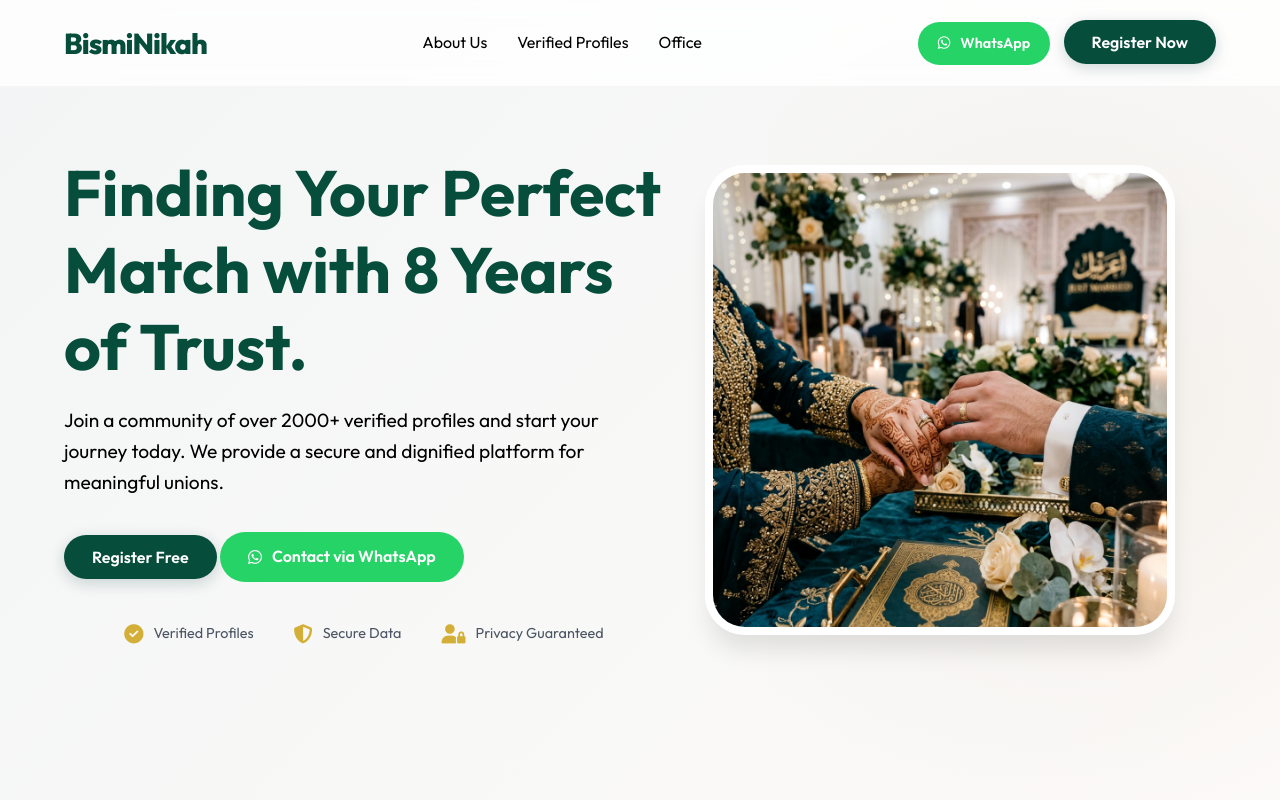
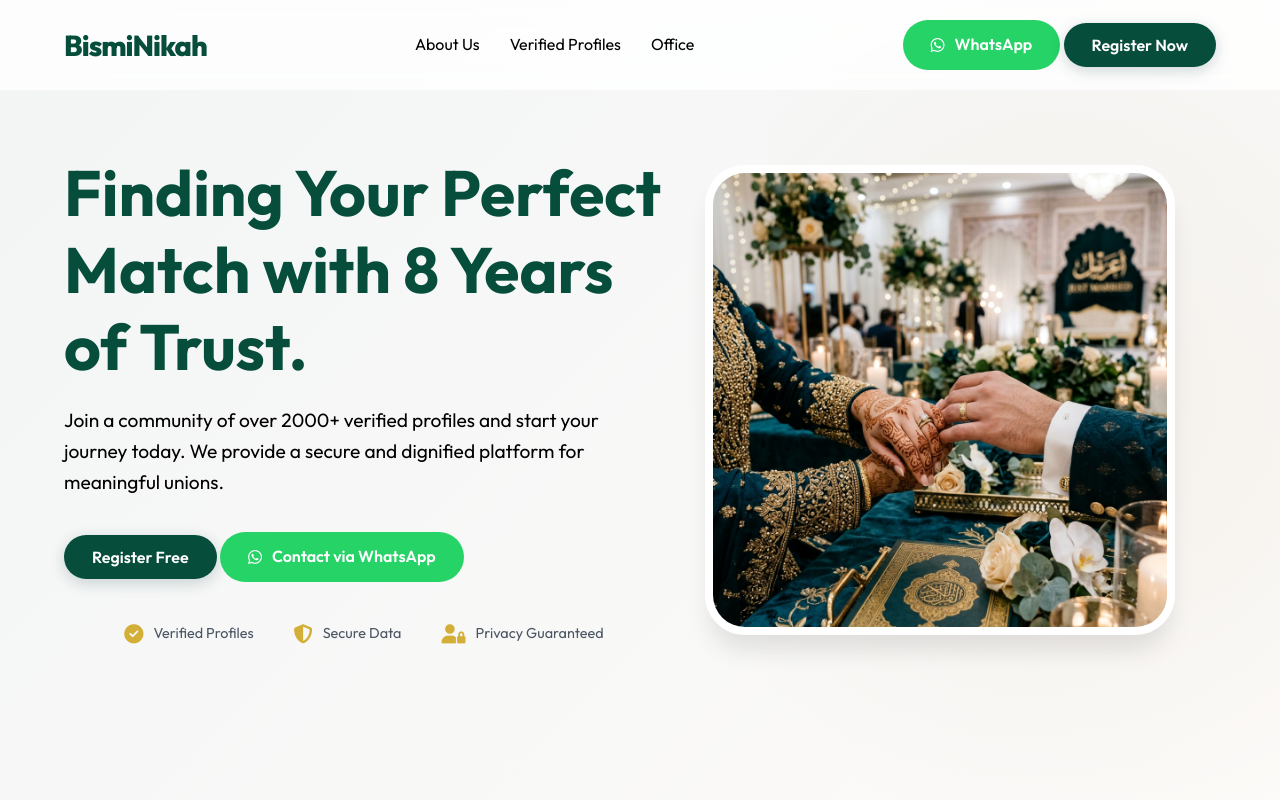
Before and after one commit to ameenpalli/Bisminikah, a plain HTML site: page index.html in a window 1280 px wide. Shown: the top 800 px of the page. Drawn offline with Linux system fonts and the light colour scheme.

Commit message:
Refactor WhatsApp button and add span for text

```diff
--- a/index.html
+++ b/index.html
@@ -33,10 +33,10 @@
             <a href="#location">Office</a>
         </div>
         <div class="nav-actions">
-            <a href="https://wa.me/918281968756" class="btn-whatsapp" style="padding: 10px 20px; font-size: 0.9rem;">
-                <i class="fab fa-whatsapp"></i> WhatsApp
+            <a href="https://wa.me/918281968756" class="btn-whatsapp">
+                <i class="fab fa-whatsapp"></i> <span>WhatsApp</span>
             </a>
-            <a href="#register" class="btn-primary" style="margin-left: 10px;">Register Now</a>
+            <a href="#register" class="btn-primary">Register Now</a>
         </div>
     </nav>
 
```
